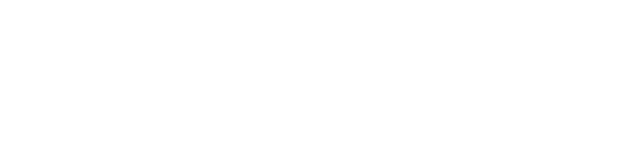
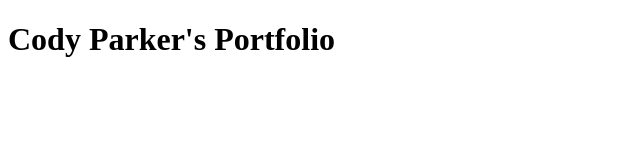
Before and after one commit to DevsintheDetails/Portfolio, a plain HTML site: page port.html in a window 1280 px wide. Shown: the whole page, without its empty margins (0-640 px from the left). Drawn offline with Linux system fonts and the light colour scheme.

Commit message:
formatted html

```diff
--- a/port.html
+++ b/port.html
@@ -1,8 +1,11 @@
 <!DOCTYPE html>
 <html>
-
-<head>
-<meta charset="utf-8">
-<meta name="viewport" content="width=device-width">
-<title>Cody Parker</title>
+  <head>
+    <meta charset="utf-8" />
+    <meta name="viewport" content="width=device-width" />
+    <title>Cody Parker</title>
+  </head>
+  <body>
+    <h1 class="header">Cody Parker's Portfolio</h1>
+  </body>
 </html>
```
